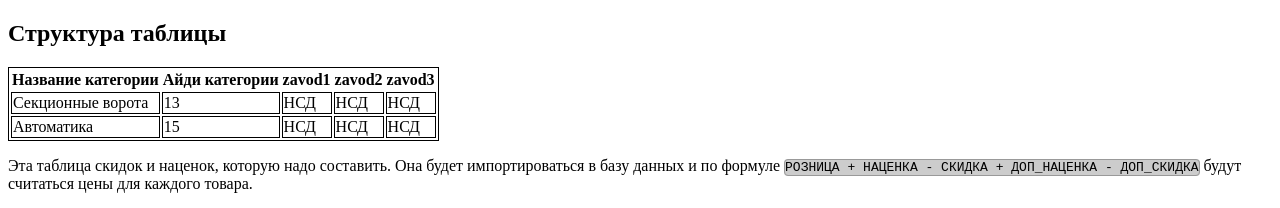
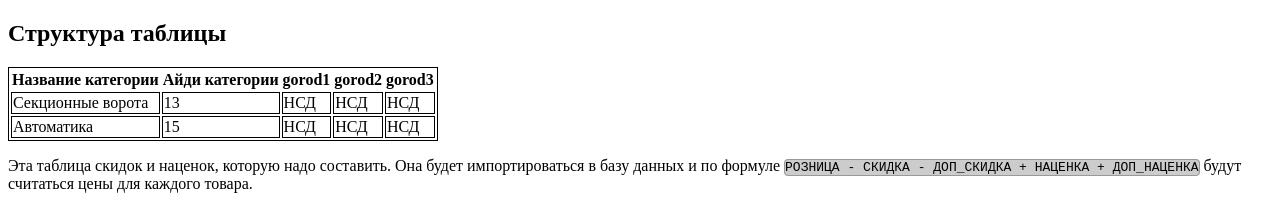
Before and after one commit to 3rdp/import-cat-present, a plain HTML site: page index.html in a window 1280 px wide. Shown: the top 208 px of the page. Drawn offline with Linux system fonts and the light colour scheme.

Commit message:
Some negotiation

```diff
--- a/index.html
+++ b/index.html
@@ -24,9 +24,9 @@
 		<tr>
 			<th>Название категории</th>
 			<th>Айди категории</th>
-			<th>zavod1</th>
-			<th>zavod2</th>
-			<th>zavod3</th>
+			<th>gorod1</th>
+			<th>gorod2</th>
+			<th>gorod3</th>
 		</tr>
 		<tr>
 			<td>Секционные ворота</td>
@@ -43,7 +43,7 @@
 			<td>НСД</td>
 		</tr>
 	</table>
-	<p>Эта таблица скидок и наценок, которую надо составить. Она будет импортироваться в базу данных и по формуле <code>РОЗНИЦА + НАЦЕНКА - СКИДКА + ДОП_НАЦЕНКА - ДОП_СКИДКА</code> будут считаться цены для каждого товара. </p>
+	<p>Эта таблица скидок и наценок, которую надо составить. Она будет импортироваться в базу данных и по формуле <code>РОЗНИЦА - СКИДКА - ДОП_СКИДКА + НАЦЕНКА + ДОП_НАЦЕНКА</code> будут считаться цены для каждого товара. </p>
 	<p class="italic">Нужно понимать, что розничные цены указаны для каждого товара, а НСД для каждой категории. Соответственно, для расчета нужно будет получить айди категории конкретного товара и забрать из базы соотвествующие данные. Это увеличит число запросов к базе, что в свою очередь увеличит время ответа сервера. Поэтому лучше сразу один раз посчитать все цены в таблице товаров, и просто готовые цены отдавать, не считая каждый раз одно и то же. </p>
 	<h2>НСД</h2>
 	<p>Наценка, скидка, дополнительные значения. В этих ячейках надо должны быть такие данные: <code>НАЦЕНКА, СКИДКА, ДОП_НАЦЕНКА, ДОП_СКИДКА</code></p>
```
